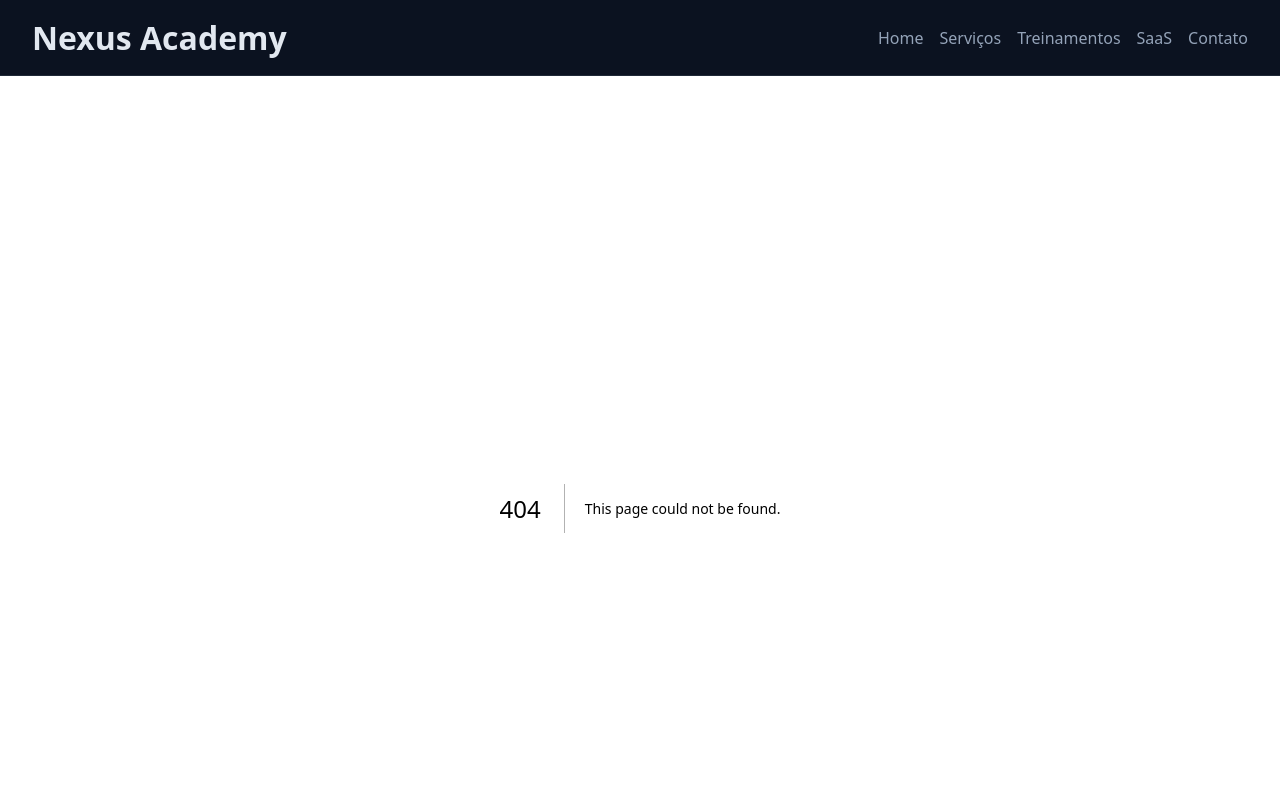
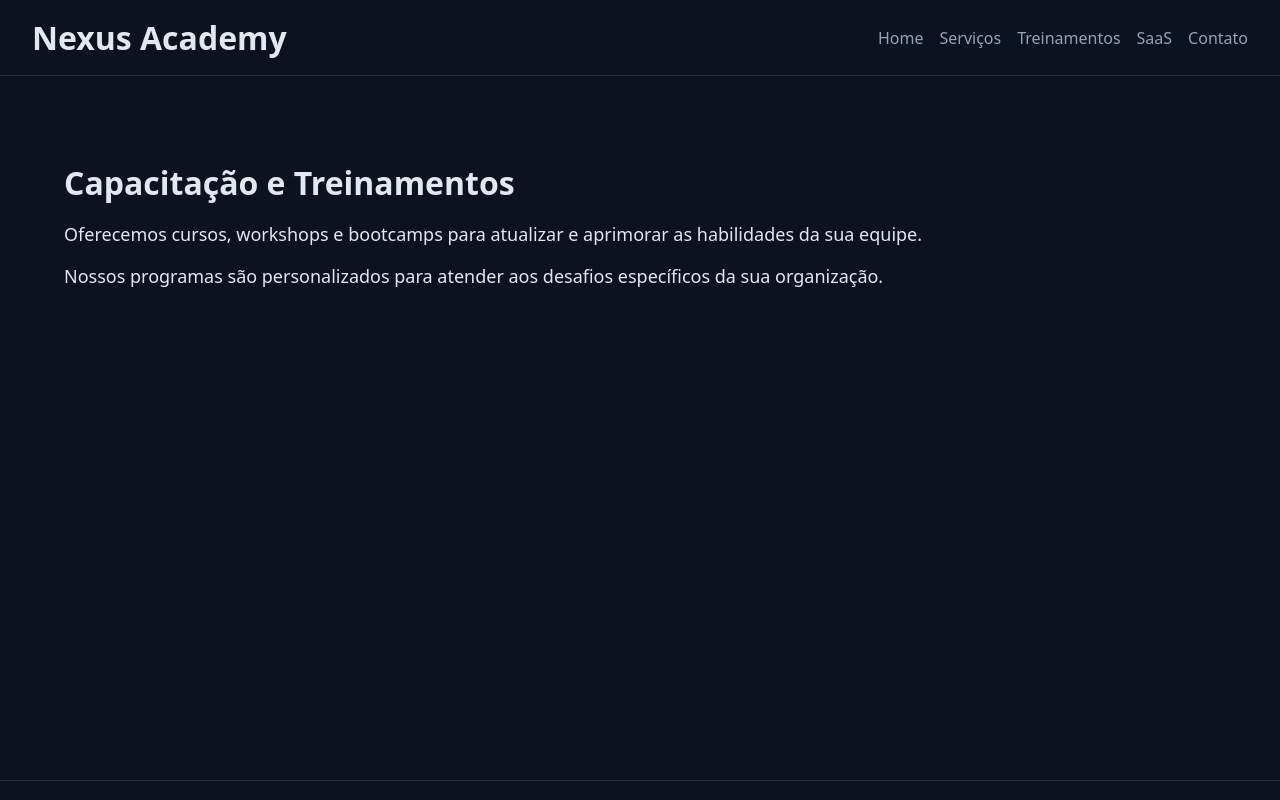
Before and after one commit to DihRJ/nexus-academy-site-brand, a Next.js app: page /training in a window 1280 px wide. Before the commit this address had no page. Shown: the top 800 px of the page. Built offline with nearby package versions, Linux system fonts and the light colour scheme.

Commit message:
Create page.tsx

```diff
--- /dev/null
+++ b/app/training/page.tsx
@@ -0,0 +1,18 @@
+export const metadata = {
+  title: "Capacitação e Treinamentos | Nexus Academy",
+  description: "Capacite sua equipe com nossos programas de treinamento corporativo, workshops e bootcamps.",
+};
+
+export default function TrainingPage() {
+  return (
+    <div style={{ padding: '2rem', color: '#e2e8f0' }}>
+      <h1 style={{ fontSize: '2rem', marginBottom: '1rem' }}>Capacitação e Treinamentos</h1>
+      <p style={{ fontSize: '1.125rem', marginBottom: '0.5rem' }}>
+        Oferecemos cursos, workshops e bootcamps para atualizar e aprimorar as habilidades da sua equipe.
+      </p>
+      <p style={{ fontSize: '1.125rem' }}>
+        Nossos programas são personalizados para atender aos desafios específicos da sua organização.
+      </p>
+    </div>
+  );
+}
```
